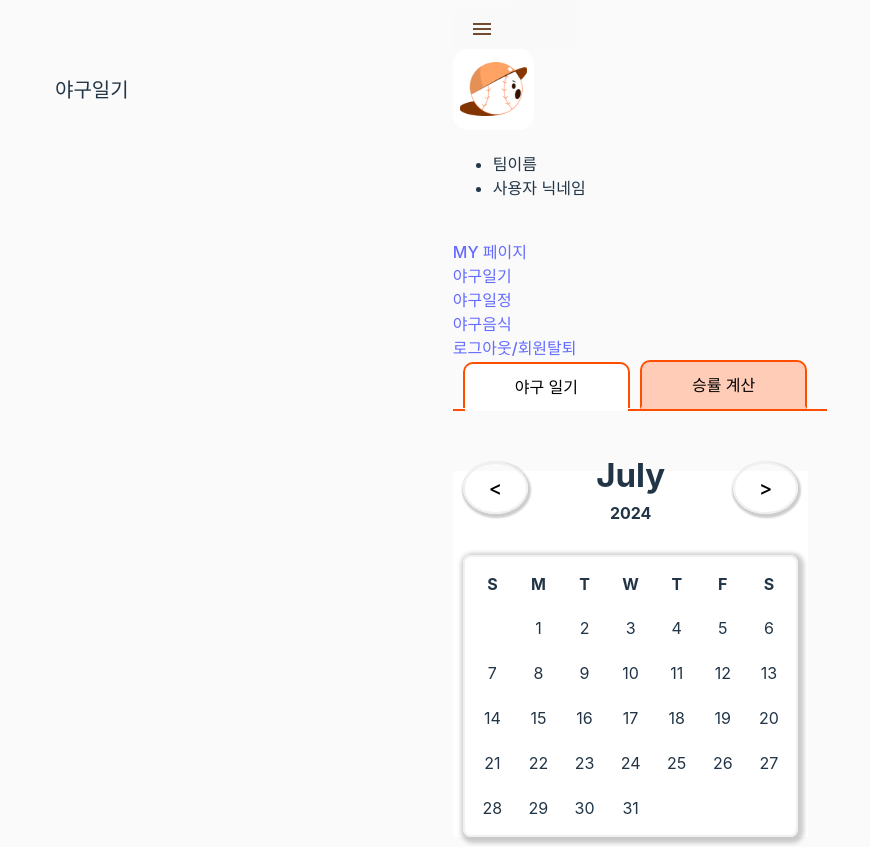
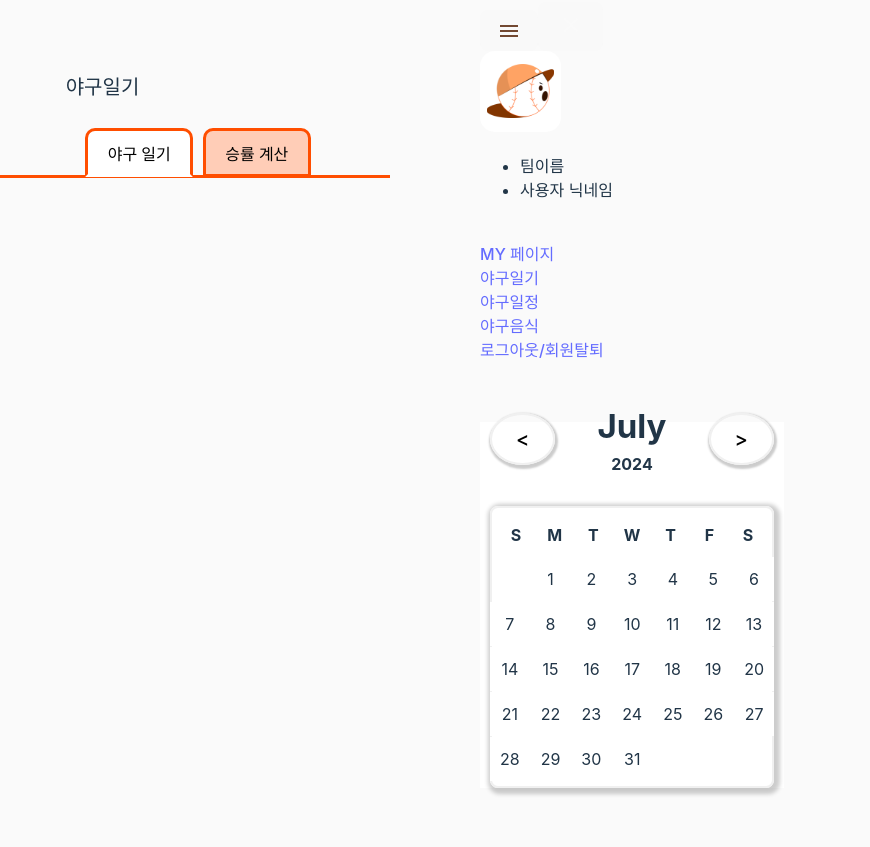
Before and after one commit to YahoProject/Yaho_FrontEnd, a React (Vite) app: page /calendar in a window 1280 px wide. Shown: the whole page, without its empty margins (0-870 px from the left). After the commit the page ends 800 px from the top, so only its background shows below. Built offline with nearby package versions, Linux system fonts and the light colour scheme; no server answers.

Commit message:
Update Calendar.css

```diff
--- a/src/styles/Calendar.css
+++ b/src/styles/Calendar.css
@@ -1,83 +1,45 @@
-.top-button-container {
-    margin-top:74px;
-    width: 390px;
-    height: 50px;
-    display: flex;
-    align-items: center;
-    justify-content: space-between;
-    padding: 0 10px;
-    box-sizing: border-box;
-    margin-bottom: 20px;
+.body{
+    margin:0;
+    place-items:center;
 }
 
-.back-button {
-    background: none;
-    border: none;
-    font-size: 20px;
-    cursor: pointer;
-}
 
-.title {
-    flex-grow: 1;
-    text-align: left;
-    margin: 0 10px;
-    font-size: 18px;
-}
+p{
+    position:fixed;
+    display:flex;
+    margin-top: auto;
+    font-weight:bolder;
 
-.menu-button {
-    background: none;
-    border: none;
-    font-size: 23px;
-    cursor: pointer;
-    margin-right:7px;
-}
-
-.select-container {
-    position: fixed;
-    top: 139px;
-    max-width:390px;
 }
 
 .button-container {
-    display: flex;
-    justify-content: center;
-    padding: 0 10px;
-    z-index: 10;
-    border-bottom: 2px solid #FF4E00;
+    position:fixed;
+    display:flex;
+    border-bottom: 3px solid #FF4E00;
+    width: 390px;
+    height: 36px;
+    top: 139px;
+    left:0;
+    gap: 0px;
+
 }
 
 .cal-button {
+    position: relative;
+    top: -4.3px;
+    max-width: 160px;
+    left: 8px;
     background: #FFCDB7;
-    border: 2px solid #FF4E00;
+    border: 3px solid #FF4E00;
     border-bottom-left-radius: 0;
     border-bottom-right-radius: 0;
     border-top-left-radius: 10px;
     border-top-right-radius: 10px;
-    color: black;
-    padding: 10px 50px;
-    cursor: pointer;
-    position: relative;
     margin-right: 10px;
-    transition: background 0.3s, color 0.3s;
-    justify-content: center;
 }
 
 .cal-button.active {
+    background: white;
     border-bottom-color: white;
-    border-bottom-width: 0;
-    background: white;
+    border-bottom-width: 3px;
 }
-
-.button-container .cal-button.active::after {
-    content: '';
-    position: absolute;
-    left: 0;
-    right: 0;
-    bottom: -3px;
-    height: 4px;
-    background: white;
-}
-
-.button-container .cal-button:not(.active) {
-    border-bottom: 3px solid transparent;
-}
```
